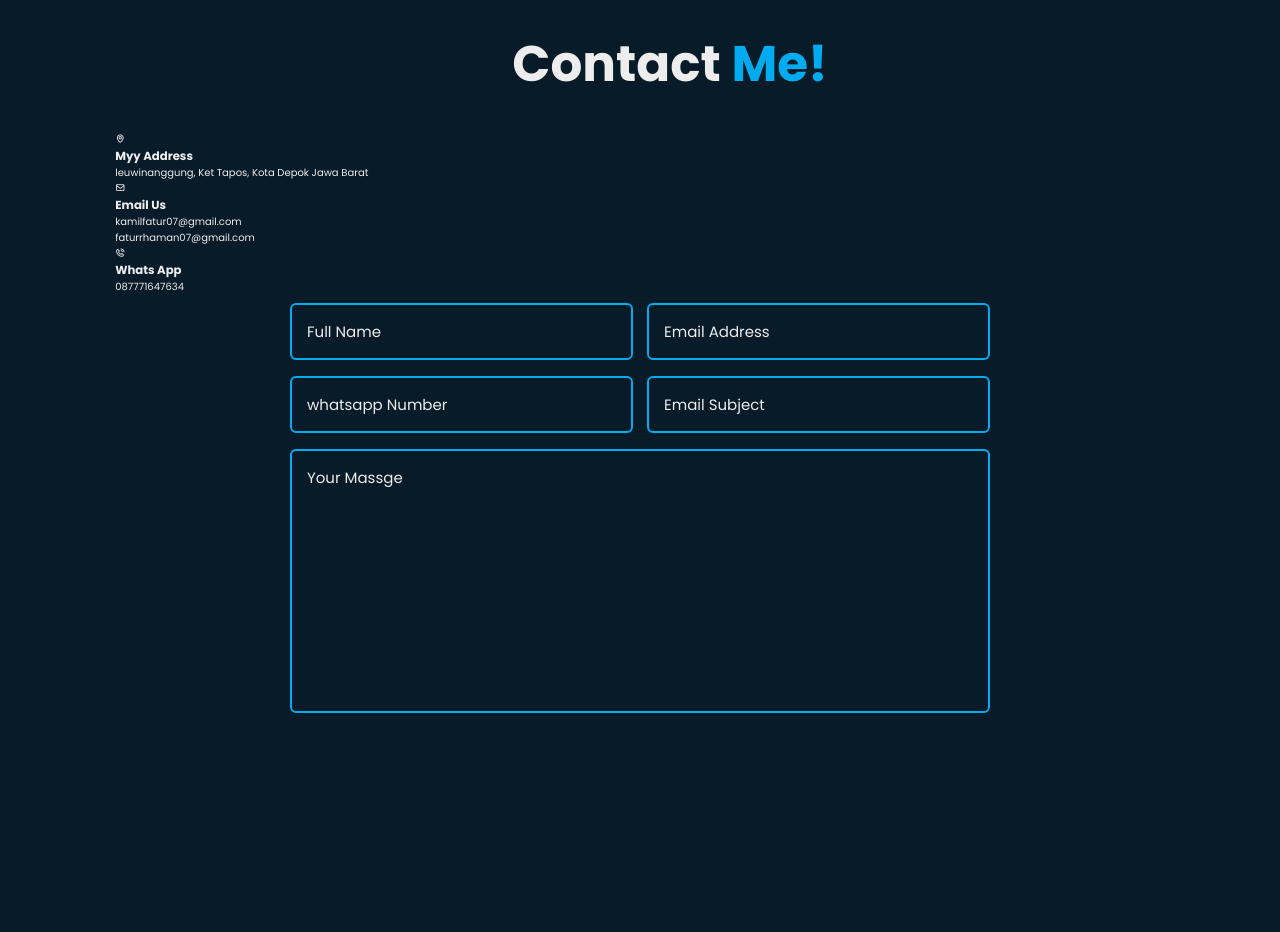
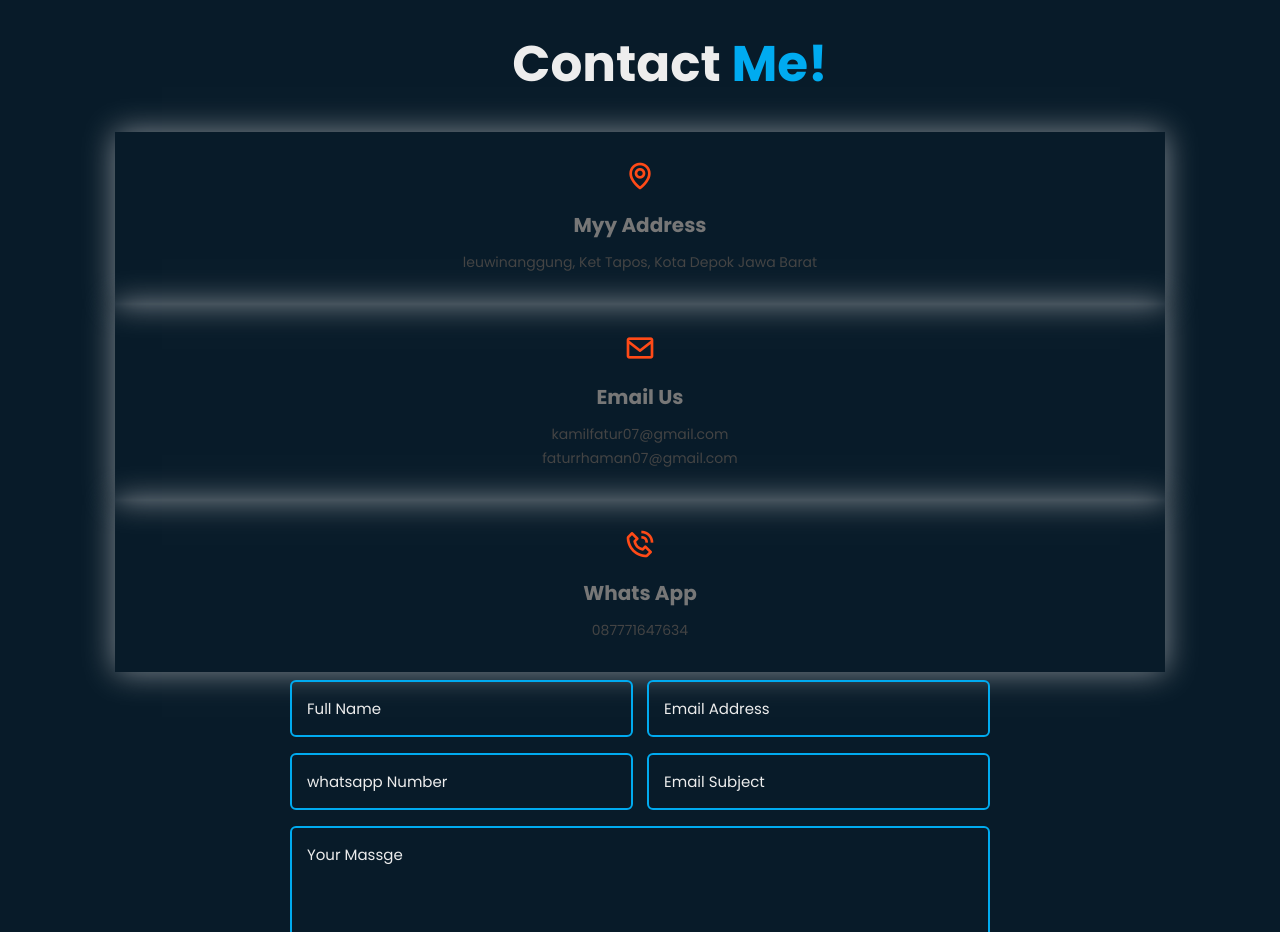
Before and after one commit to kamil-fatur/cv-kamil, a plain HTML site: page index.html in a window 1280 px wide. Shown: the part 3320-4252 px from the top of the page. Drawn offline with nearby package versions, Linux system fonts and the light colour scheme.

Commit message:
Update style.css

```diff
--- a/css/style.css
+++ b/css/style.css
@@ -520,6 +520,34 @@ span{
     padding-bottom: 7rem;
 }
 
+.contact .info-box {
+  color: #444444;
+  text-align: center;
+  box-shadow: 0 0 30px rgba(214, 215, 216, 0.6);
+  padding: 20px 0 30px 0;
+}
+
+.contact .info-box i {
+  font-size: 32px;
+  color: #ff4a17;
+  border-radius: 50%;
+  padding: 8px;
+}
+
+.contact .info-box h3 {
+  font-size: 20px;
+  color: #777777;
+  font-weight: 700;
+  margin: 10px 0;
+}
+
+.contact .info-box p {
+  padding: 0;
+  line-height: 24px;
+  font-size: 14px;
+  margin-bottom: 0;
+}
+
 .contact h2 {
     position: relative;
     display: inline-block;
```
